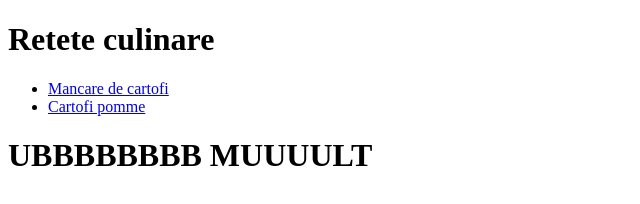
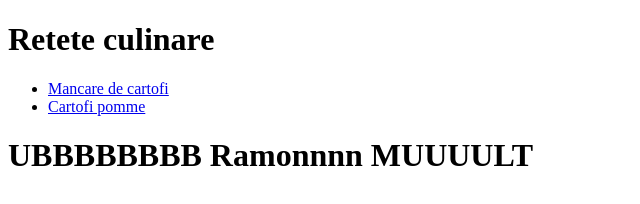
Before and after one commit to Ovidiv1/odin-recipes, a plain HTML site: page index.html in a window 1280 px wide. Shown: the whole page, without its empty margins (0-640 px from the left). Drawn offline with Linux system fonts and the light colour scheme.

Commit message:
adaugare cuvant

```diff
--- a/index.html
+++ b/index.html
@@ -12,6 +12,6 @@
         <li><a href="./recipes/mancare.html">Mancare de cartofi</a></li>
         <li><a href="./recipes/pomme.html">Cartofi pomme</a></li>
     </ul>
-    <h1>UBBBBBBBB MUUUULT</h1>
+    <h1>UBBBBBBBB  Ramonnnn   MUUUULT</h1>
 </body>
 </html>
```
